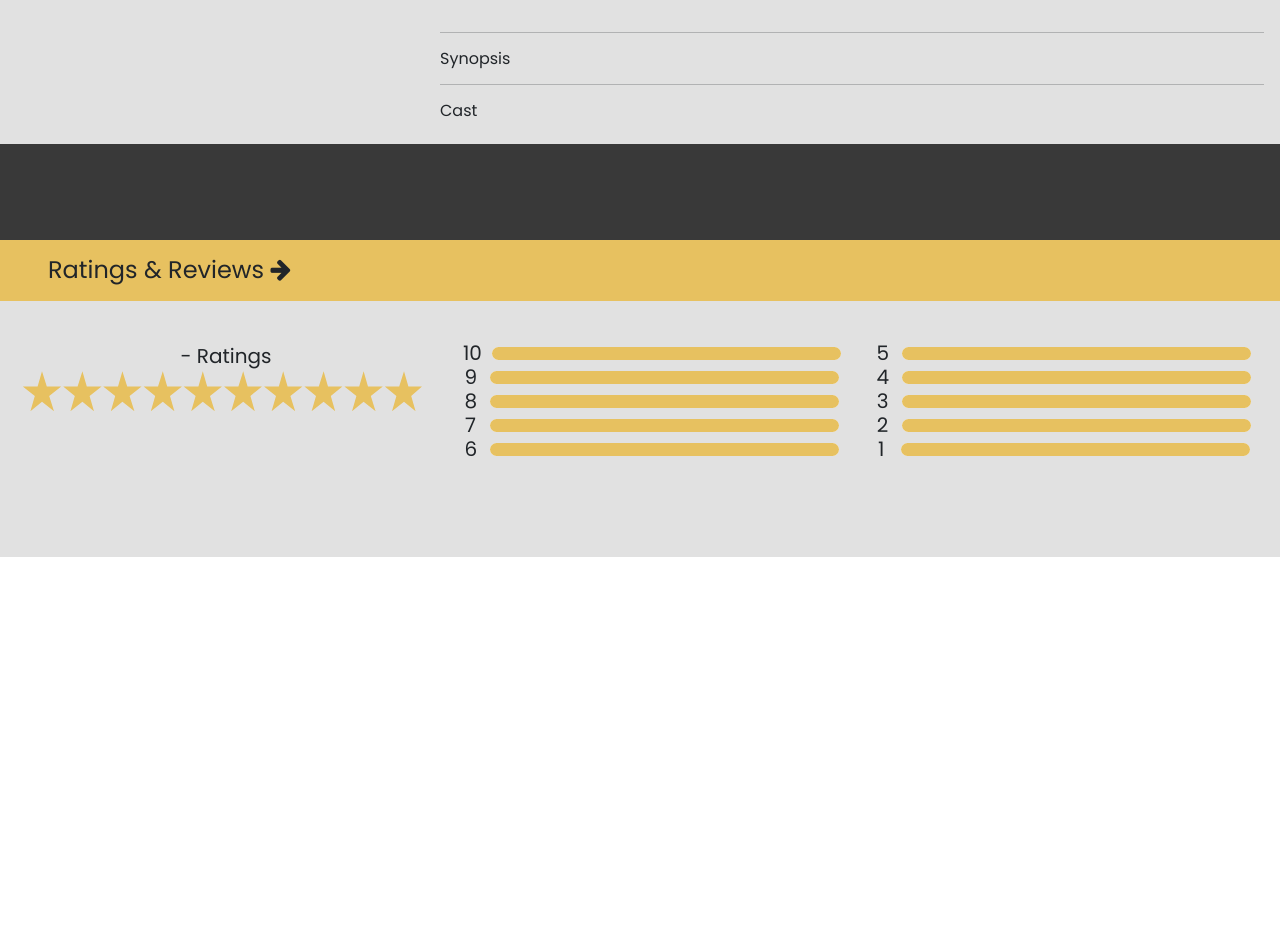
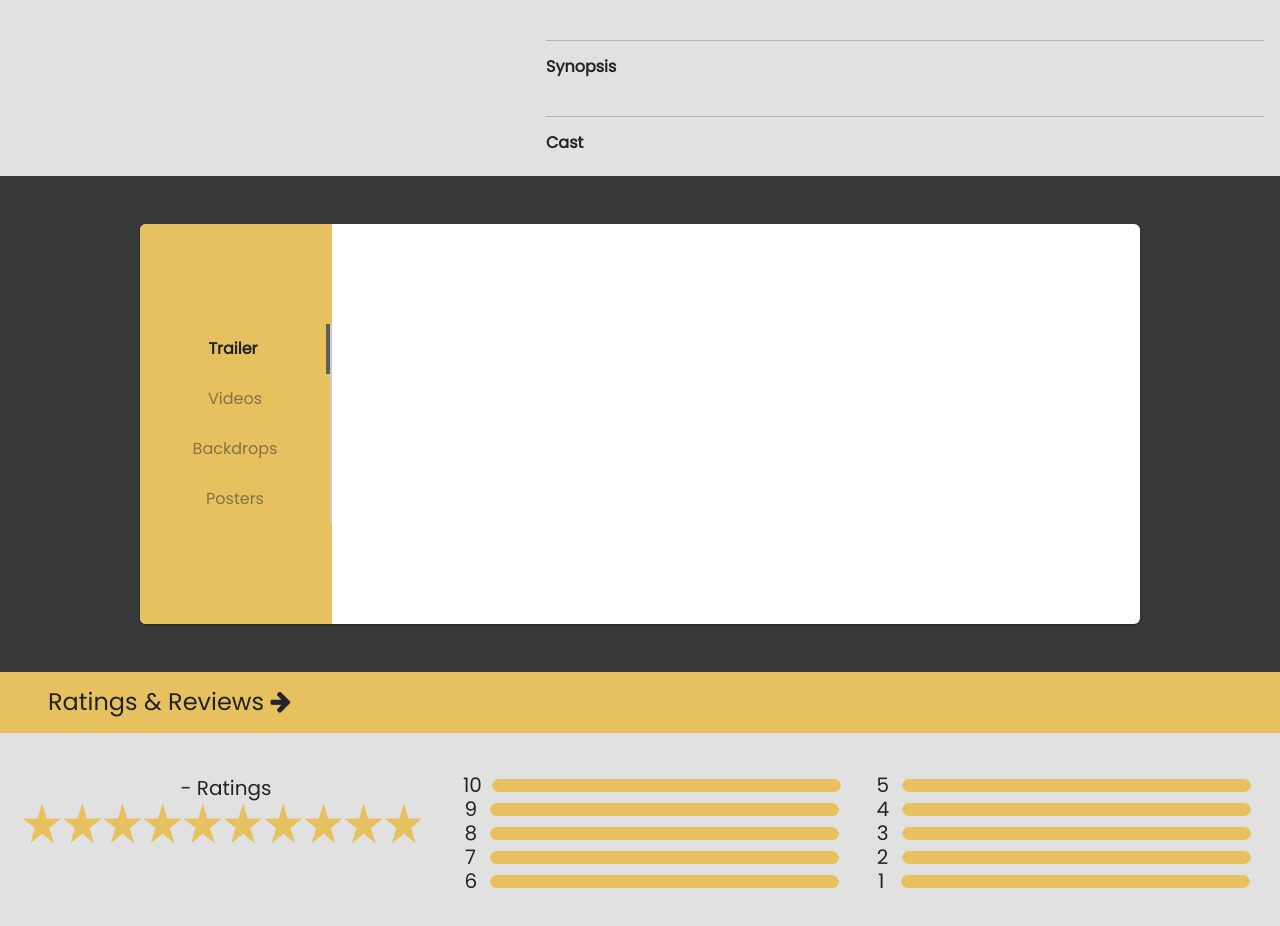
Before and after one commit to reiurbano/KodeGo-mini-project-2, a plain HTML site: page movie.html in a window 1280 px wide. Before the commit the page ends 800 px from the top, so only its background shows below. Drawn offline with nearby package versions, Linux system fonts and the light colour scheme; no server answers.

Commit message:
added media area, fixed ratings changed css

```diff
--- a/movie.html
+++ b/movie.html
@@ -20,6 +20,12 @@
 
         main {
             overflow-x: hidden;
+        }
+
+        a,
+        a.visited {
+            text-decoration: none;
+            color: #393939;
         }
 
         div> ::-webkit-scrollbar {
@@ -46,17 +52,20 @@
 
         /* Movie Details */
 
+        #poster {
+            box-shadow: 0rem 0.25rem 0.5rem -0.125rem #393939;
+        }
+
         #cast {
             overflow-x: scroll;
         }
 
         .cast {
             background-color: #FFFFFF;
-            overflow-y: hidden;
             position: relative;
+            box-shadow: 0rem 0.25rem 0.5rem -0.125rem #393939;
             border-radius: 1.5rem 1.5rem 0rem 0rem;
-            min-width: 13.75rem;
-            min-height: 20.625rem;
+            min-width: 11.5625rem;
             margin-right: 1rem;
             margin-left: 1rem;
         }
@@ -66,8 +75,118 @@
             background-repeat: no-repeat;
             background-size: cover;
             border-radius: 1.5rem 1.5rem 0rem 0rem;
-            height: 17.1875rem;
+            height: 13.5625rem;
         }
+
+        /* Multimedia */
+
+        #media-flex {
+			display: flex;
+			flex-wrap: wrap;
+			justify-content: center;
+			align-items: center;
+			margin: auto;
+			background-color: #FFFFFF;
+			box-shadow: 0 1px 3px rgba(0, 0, 0, 0.12), 0 1px 2px rgba(0, 0, 0, 0.24);
+			overflow: hidden;
+			flex-direction: column;
+			position: relative;
+            width: 100%;
+			min-height: 400px;
+			height: 110vh;
+			max-width: 1000px;
+		}
+
+        #left-zone {
+            background-color: #E7C160;
+            display: flex;
+            flex: 0 0 auto;
+			height: 100%;
+			width: 100%;
+            max-width: 12rem;
+		}
+
+		#left-zone .media-list {
+			display: flex;
+			list-style: none;
+			align-content: stretch;
+			flex-direction: column;
+			flex: 1 1 auto;
+			margin: auto;
+			padding: 0;
+			box-sizing: border-box;
+		}
+
+		.media-tab input {
+			display: none;
+		}
+
+		label {
+			display: block;
+			opacity: 0.5;
+			height: 50px;
+			text-align: center;
+			line-height: 50px;
+			position: relative;
+		}
+
+		label:hover {
+			opacity: 0.75;
+			cursor: pointer;
+		}
+
+		.media-content {
+			position: absolute;
+			right: 0;
+			bottom: 0;
+			opacity: 0;
+			transform: translateY(100%);
+			height: 50%;
+			width: 100%;
+			transition: 0.5s ease-out;
+			display: flex;
+			align-items: center;
+			justify-content: center;
+			flex-direction: column;
+			pointer-events: none;
+		}
+
+		.media-content p {
+			max-width: 50%;
+			text-align: center;
+		}
+
+		#right-zone {
+            flex: 1 0 auto;
+            height: 50%;
+			width: 100%;
+		}
+
+		input:checked~.media-content {
+			transform: translateY(0%);
+			-webkit-transition: -webkit-transform 1s;
+			transition: -webkit-transform 1s;
+			-o-transition: transform 1s;
+			transition: transform 1s;
+			transition: transform 1s, -webkit-transform 1s;
+			opacity: 1;
+		}
+
+		input:checked~label {
+			opacity: 1;
+            font-weight: bold;
+			animation: all 1s cubic-bezier(0.455, 0.03, 0.515, 0.955);
+		}
+
+		input:checked~label.media-label {
+			border-right: solid 4px #5d5d5d;
+		}
+
+		.media-label:hover {
+			font-size: 1.2rem;
+            background-image: linear-gradient(to right, #FFFFFF, #E7C160);
+			transition: font-size 0.5s;
+		}
 
         /* Movie Reviews */
 
@@ -79,7 +198,7 @@
             background-color: #393939;
             clip-path: url(#starClip);
             height: 2.5rem;
-            width: 100%;
+            width: 25rem;
         }
 
         #star-main {
@@ -107,6 +226,8 @@
         .reveiws {
             background-color: #FFFFFF;
             overflow-y: hidden;
+            position: relative;
+            box-shadow: 0rem 0.25rem 0.5rem -0.125rem #393939;
             height: 30.9375rem;
             width: 20.625rem;
             margin-right: 1rem;
@@ -122,7 +243,7 @@
             background-color: #393939;
             clip-path: url(#starClip);
             height: 1.25rem;
-            width: 100%;
+            width: 12.5rem;
         }
 
         .reveiwer-rating {
@@ -135,68 +256,110 @@
         }
 
         /* Media Queries */
-
-        @media screen and (min-width: 576px) and (max-width: 992px) {
+        @media screen and (min-width: 992px) and (max-width: 1200px) {
             #star-container {
-                width: 70%;
+                height: 2rem;
+                width: 20rem;
             }
         }
+
+        @media (min-width: 480px) {
+			#media-flex {
+				-webkit-box-orient: horizontal;
+				-webkit-box-direction: normal;
+				-ms-flex-direction: row;
+				flex-direction: row;
+				min-height: auto;
+				height: 400px;
+				/* position: absolute; */
+				top: 0;
+				bottom: 0;
+				left: 0;
+				right: 0;
+			}
+
+			#left-zone .media-list {
+				border-right: 2px solid #cccccc;
+			}
+
+			.media-content {
+				width: 65%;
+				height: 100%;
+				pointer-events: auto;
+				-webkit-transform: translateY(-100%);
+				-ms-transform: translateY(-100%);
+				transform: translateY(-100%);
+			}
+
+			#left-zone {
+				width: 35%;
+			}
+
+			#right-zone {
+				height: 100%;
+				width: 65%;
+			}
+		}
     </style>
 </head>
 
 <body>
+    <!-- Navbar -->
     <main>
-        <!-- <div>
-            <ul class="nav justify-content-center" id="nav-bar">
-                <li class="nav-item">
-                    <a class="nav-link top-nav-links py-3 px-5" href="index.html">Home</a>
-                </li>
-                <li class="nav-item">
-                    <a class="nav-link top-nav-links py-3 px-5" href="#">Categories</a>
-                </li>
-                <li class="nav-item">
-                    <a class="nav-link top-nav-links py-3 px-5" href="#">People</a>
-                </li>
-                <li class="nav-item">
-                    <a class="nav-link top-nav-links py-3 px-5" href="#">Calendar</a>
-                </li>
-            </ul>
-            <div class="row bg-yellow align-items-center px-5 py-2" id="search-bar">
-                <div class="col-md-2 mx-2">
-                    <h1 class="text-center my-auto">MOBEES</h1>
-                </div>
-                <div class="col-md mx-2 input-group">
-                    <span class="input-group-text rounded-start-pill">
-                        <i class="fa fa-search"></i>
-                    </span>
-                    <input class="form-control rounded-end-pill" type="text">
-                </div>
-            </div>
-        </div> -->
         <!-- Movie Details -->
         <section class="bg-lightgray row justify-content-center p-3">
-            <div class="col-md-4 text-center mb-3" id="movie-poster">
+            <div class="col-lg-5 text-center mb-3" id="movie-poster">
             </div>
-            <div class="col-md-8">
+            <div class="col-lg-7 d-flex flex-column justify-content-evenly">
                 <div>
-                    <h3 id="title"></h3>
+                    <h3 class="fw-bold" id="title"></h3>
                     <h6 id="genres"></h6>
                 </div>
-                <hr>
                 <div>
-                    <h6>Synopsis</h6>
-                    <p id="synopsis"></p>
+                    <hr>
+                    <h6 class="fw-bold">Synopsis</h6>
                 </div>
-                <hr>
+                <p id="synopsis"></p>
                 <div>
-                    <h6>Cast</h6>
-                    <div class="d-flex" id="cast"></div>
+                    <hr>
+                    <h6 class="fw-bold">Cast</h6>
                 </div>
+                <div class="d-flex" id="cast"></div>
             </div>
         </section>
         <!-- Multimedia -->
-        <section class="bg-darkgray align-items-start py-5 px-3">
-
+        <section class="bg-darkgray py-5 px-3">
+            <div class="rounded" id="media-flex">
+                <div id="left-zone">
+                    <ul class="media-list">
+                        <li class="media-tab">
+                            <input type="radio" id="radio-media-0" name="media-group" checked="checked" />
+                            <label class="media-label" id="media-label-0" for="radio-media-0">Trailer</label>
+                            <div class="media-content" id="media-content-0">
+                            </div>
+                        </li>
+                        <li class="media-tab">
+                            <input type="radio" id="radio-media-1" name="media-group"/>
+                            <label class="media-label" id="media-label-1" for="radio-media-1">Videos</label>
+                            <div class="media-content" id="media-content-1">
+                            </div>
+                        </li>
+                        <li class="media-tab">
+                            <input type="radio" id="radio-media-2" name="media-group"/>
+                            <label class="media-label" id="media-label-2" for="radio-media-2">Backdrops</label>
+                            <div class="media-content" id="media-content-2">
+                            </div>
+                        </li>
+                        <li class="media-tab">
+                            <input type="radio" id="radio-media-3" name="media-group"/>
+                            <label class="media-label" id="media-label-3" for="radio-media-3">Posters</label>
+                            <div class="media-content" id="media-content-3">
+                            </div>
+                        </li>
+                    </ul>
+                </div>
+                <div id="right-zone"></div>
+            </div>
         </section>
         <!-- Review Area -->
         <div class="bg-yellow px-5 py-3">
@@ -226,70 +389,8 @@
                     </div>
                 </div>
                 <div class="row col-lg-8">
-                    <div class="col-sm-6">
-                        <div class="d-flex">
-                            <h5 class="m-auto">10</h5>
-                            <div class="bar-container m-auto">
-                                <div class="bar w-0" id="bar-9"></div>
-                            </div>
-                        </div>
-                        <div class="d-flex">
-                            <h5 class="m-auto">9</h5>
-                            <div class="bar-container m-auto">
-                                <div class="bar w-0" id="bar-8"></div>
-                            </div>
-                        </div>
-                        <div class="d-flex">
-                            <h5 class="m-auto">8</h5>
-                            <div class="bar-container m-auto">
-                                <div class="bar w-0" id="bar-7"></div>
-                            </div>
-                        </div>
-                        <div class="d-flex">
-                            <h5 class="m-auto">7</h5>
-                            <div class="bar-container m-auto">
-                                <div class="bar w-0" id="bar-6"></div>
-                            </div>
-                        </div>
-                        <div class="d-flex">
-                            <h5 class="m-auto">6</h5>
-                            <div class="bar-container m-auto">
-                                <div class="bar w-0" id="bar-5"></div>
-                            </div>
-                        </div>
-                    </div>
-                    <div class="col-sm-6">
-                        <div class="d-flex">
-                            <h5 class="m-auto">5</h5>
-                            <div class="bar-container m-auto">
-                                <div class="bar w-0" id="bar-4"></div>
-                            </div>
-                        </div>
-                        <div class="d-flex">
-                            <h5 class="m-auto">4</h5>
-                            <div class="bar-container m-auto">
-                                <div class="bar w-0" id="bar-3"></div>
-                            </div>
-                        </div>
-                        <div class="d-flex">
-                            <h5 class="m-auto">3</h5>
-                            <div class="bar-container m-auto">
-                                <div class="bar w-0" id="bar-2"></div>
-                            </div>
-                        </div>
-                        <div class="d-flex">
-                            <h5 class="m-auto">2</h5>
-                            <div class="bar-container m-auto">
-                                <div class="bar w-0" id="bar-1"></div>
-                            </div>
-                        </div>
-                        <div class="d-flex">
-                            <h5 class="m-auto">1</h5>
-                            <div class="bar-container m-auto">
-                                <div class="bar w-0" id="bar-0"></div>
-                            </div>
-                        </div>
-                    </div>
+                    <div class="col-sm-6" id="ratings-1"></div>
+                    <div class="col-sm-6" id="ratings-2"></div>
                 </div>
                 <div class="col-lg-12 d-flex my-5" id="reveiws">
                 </div>
@@ -304,26 +405,67 @@
         const urlParams = new URLSearchParams(window.location.search);
         const movieId = urlParams.get('id');
 
+        // Poster Display
+
+        // Ratings Display
+        function displayRatings(i) {
+            for (let x = 10; x > 0; x--) {
+                (x > 5) ? i = 1 : i = 2;
+                document.querySelector(`#ratings-${i}`).innerHTML += `
+                    <div class="d-flex">
+                        <h5 class="m-auto">${x}</h5>
+                        <div class="bar-container m-auto">
+                            <div class="bar w-0" id="bar-${x - 1}"></div>
+                        </div>
+                    </div>
+                `;
+            }
+        }
+
+        displayRatings(0);
+
         // Ratings Breakdown
-        function ratingsBreakdown(count, average) {
-            const ratingsTotal = Math.round(count * average);
-            let rating = ratingsTotal;
+        function ratingsBreakdown(count, avg, initial) {
+            const arr = [];
+            let votes = count;
+            let total = Math.round(count * avg);
 
-            for (let y = 9; y >= 0; y--) {
-                const movieRating = document.querySelector(`#bar-${y}`);
-                let random, width, res;
+            initial.forEach((num) => {
+                arr.push(num);
+                total -= num;
+                votes--;
+            })
 
-                if (y !== 0) {
-                    random = Math.random() * rating;
-                    res = Math.round(random / (y + 1)) * (y + 1);
-                    width = 100 * (res / ratingsTotal);
-                } else {
-                    width = 100 * (rating / ratingsTotal);
+            for (let y = 0; y < count; y++) {
+                let x = Math.floor((Math.random() * 10) + 1);
+                for (let z = 10; z > 0; z--) {
+                    if ((total / x) < votes && x > 0) {
+                        x--;
+                    } else if ((total % x) !== 0 && x < 10) {
+                        x++;
+                    }
                 }
+                votes--;
+                total -= x;
+                arr.push(x);
+            }
 
-                rating -= res;
+            for (let i = 9; i >= 0; i--) {
+                const movieRating = document.querySelector(`#bar-${i}`);
+                let counter = 0;
+                arr.forEach((num) => {
+                    if (num == (i + 1)) {
+                        counter++;
+                    }
+                });
+                width = 100 * (counter / count);
                 movieRating.style.width = `${width.toFixed(3)}%`;
             }
+        }
+
+        // Get Ratings
+        function getRatings(item) {
+            return item.author_details.rating;
         }
 
         // Cast Display
@@ -333,10 +475,10 @@
                 <div class="cast">
                     <div class="cast-img" style="background-image:url('https://image.tmdb.org/t/p/w185${item.profile_path}')">
                     </div>
-                    <div>
-                        <a href="#" class="stretched-link">
-                            <h5>${item.name}</h5>
-                            <p>${item.character}</p>
+                    <div class="cast-role mt-3 mb-1">
+                        <a href="#" class="stretched-link text-center">
+                            <h6 class="fw-bold">${item.name}</h6>
+                            <p><small>${item.character}</small></p>
                         </a>
                     </div>
                 </div>
@@ -375,23 +517,7 @@
             reviewScore.style.width = `${reviewRating}0%`;
         }
 
-        // Test
-        /*
-        # generate a random array of 98 numbers
-        numbers = [random.random() for _ in range(98)]
-        print(numbers)
-        # [0.2378205280188267, 0.08942239291741982, ...]
-        print(sum(numbers))
-        # 48.8051742287
-
-        # normalise the array to sum to 1
-        normalised = [r / sum(numbers) for r in numbers]
-        print(normalised)
-        # [0.004872854810521523, 0.0018322318141581963, ...]
-        print(sum(normalised))
-        # 1.0
-        */
-
+        // API
         const options = {
             method: 'GET',
             headers: {
@@ -407,7 +533,7 @@
                 // Movie Poster
                 const moviePoster = document.querySelector('#movie-poster');
                 moviePoster.innerHTML = `
-                    <img class="img-fluid rounded" src="https://image.tmdb.org/t/p/w342${response.poster_path}">
+                    <img class="img-fluid rounded" id="poster" src="https://image.tmdb.org/t/p/w500${response.poster_path}">
                 `;
 
                 // Movie Details
@@ -439,11 +565,13 @@
                 const otherVideos = videos.filter(vid => vid.type !== "Trailer");
 
                 // Ratings
+                const reviews = response.reviews.results;
                 const ratingsCount = response.vote_count;
                 const ratingsAverage = response.vote_average;
 
                 // Ratings Breakdown
-                ratingsBreakdown(ratingsCount, ratingsAverage);
+                const reviewRatings = reviews.map(getRatings);
+                ratingsBreakdown(ratingsCount, ratingsAverage, reviewRatings);
 
                 // Ratings Main
                 const ratingsAvg = document.querySelector('#ratings-avg');
@@ -454,7 +582,6 @@
                 ratingsNum.innerHTML = ratingsCount;
 
                 // Reviews
-                const reviews = response.reviews.results;
                 reviews.forEach(addReviews);
 
                 console.log(response);
```
